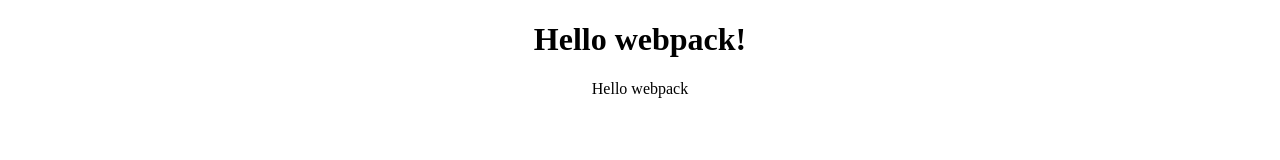
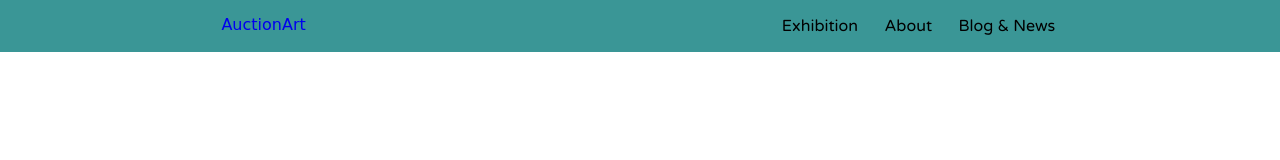
Before and after one commit to RolandM99/API-based-WebApp, a website built with webpack: page src/index.html in a window 1280 px wide. Built offline with nearby package versions, Linux system fonts and the light colour scheme; a web font is replaced by a local one.

Commit message:
Add source directory

```diff
--- a/src/index.html
+++ b/src/index.html
@@ -2,10 +2,27 @@
 <html lang="en">
 <head>
     <meta charset="UTF-8">
+    <meta http-equiv="X-UA-Compatible" content="IE=edge">
     <meta name="viewport" content="width=device-width, initial-scale=1.0">
-    <title>Wbpack Exercise</title>
+    <link
+    rel="stylesheet"
+    href="https://pro.fontawesome.com/releases/v5.10.0/css/all.css"
+    integrity="sha384-AYmEC3Yw5cVb3ZcuHtOA93w35dYTsvhLPVnYs9eStHfGJvOvKxVfELGroGkvsg+p"
+    crossorigin="anonymous"
+  />
+  <link href="https://fonts.googleapis.com/icon?family=Material+Icons" rel="stylesheet">
+    <title>API based WebApp</title>
 </head>
 <body>
-    <h1>Hello webpack!</h1>
+    <header class="header-container">
+        <nav class="navigation">
+            <a href="#" class="my-logo">AuctionArt</a>
+            <ul class="nav-list">
+                <li>Exhibition</li>
+                <li>About</li>
+                <li>Blog & News</li>
+            </ul>
+        </nav>
+    </header>
 </body>
 </html>
--- a/src/index.js
+++ b/src/index.js
@@ -1,13 +1 @@
-import _ from 'lodash';
 import './style.css';
-
-function component() {
-  const element = document.createElement('div');
-
-  // Lodash, currently included via a script, is required for this line to work
-  element.innerHTML = _.join(['Hello', 'webpack'], ' ');
-
-  return element;
-}
-
-document.body.appendChild(component());
--- a/src/style.css
+++ b/src/style.css
@@ -1,3 +1,33 @@
+@import url('https://fonts.googleapis.com/css2?family=Roboto:wght@300&family=Rubik+Beastly&family=Varela+Round&display=swap');
+
 body {
-  text-align: center;
+  margin: 0;
+  padding: 0;
 }
+
+.header-container {
+  position: fixed;
+  width: 100%;
+  background-color: rgb(58, 150, 150);
+}
+
+.navigation {
+  width: 100%;
+  display: flex;
+  justify-content: space-around;
+}
+
+.nav-list {
+  font-family: 'Varela Round', sans-serif;
+  width: 300px;
+  display: flex;
+  list-style: none;
+  justify-content: space-around;
+}
+
+.my-logo {
+  margin-left: 10px;
+  margin-top: 15px;
+  text-decoration: none;
+  font-family: 'Rubik Beastly', cursive;
+}
```
